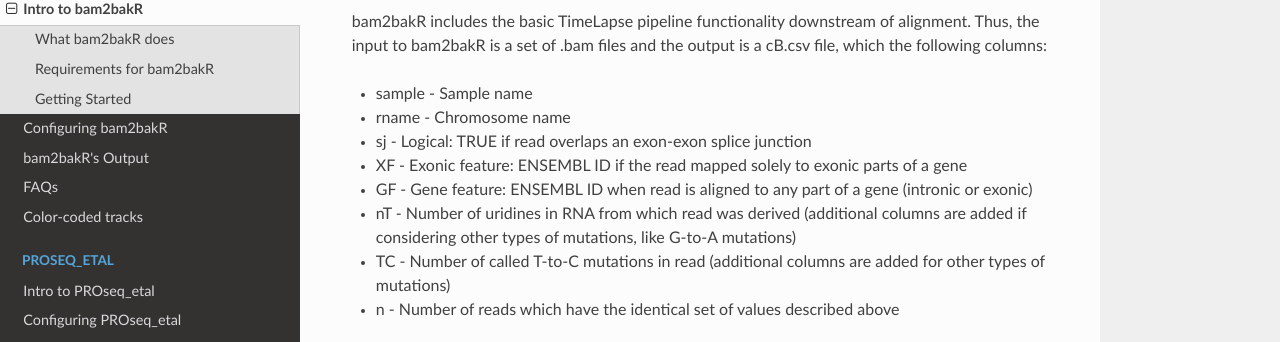
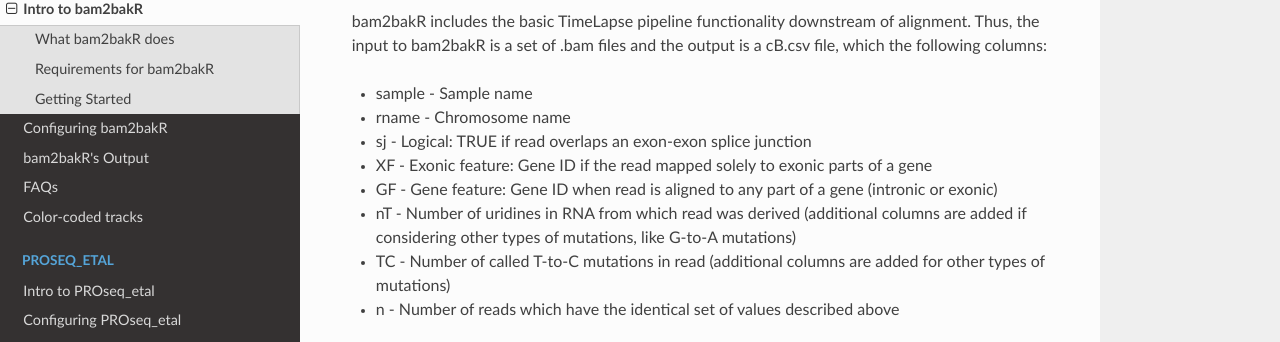
Before and after one commit to isaacvock/PipelineDocs, an MkDocs documentation site: the page built from docs/bam2bakR/intro.md, in a window 1280 px wide and 900 px high. Shown: the part 302-644 px from the top of the window. Built offline with MkDocs 1.6.1, drawn with Linux system fonts in a browser that asks for light colours; nearby versions of some CDN libraries.

Commit message:
Made docs more general

```diff
--- a/docs/bam2bakR/intro.md
+++ b/docs/bam2bakR/intro.md
@@ -9,8 +9,8 @@ bam2bakR includes the basic TimeLapse pipeline functionality downstream of align
 * sample - Sample name
 * rname - Chromosome name
 * sj - Logical: TRUE if read overlaps an exon-exon splice junction
-* XF - Exonic feature: ENSEMBL ID if the read mapped solely to exonic parts of a gene
-* GF - Gene feature: ENSEMBL ID when read is aligned to any part of a gene (intronic or exonic)
+* XF - Exonic feature: Gene ID if the read mapped solely to exonic parts of a gene
+* GF - Gene feature: Gene ID when read is aligned to any part of a gene (intronic or exonic)
 * nT - Number of uridines in RNA from which read was derived (additional columns are added if considering other types of mutations, like G-to-A mutations)
 * TC - Number of called T-to-C mutations in read (additional columns are added for other types of mutations)
 * n - Number of reads which have the identical set of values described above
```
